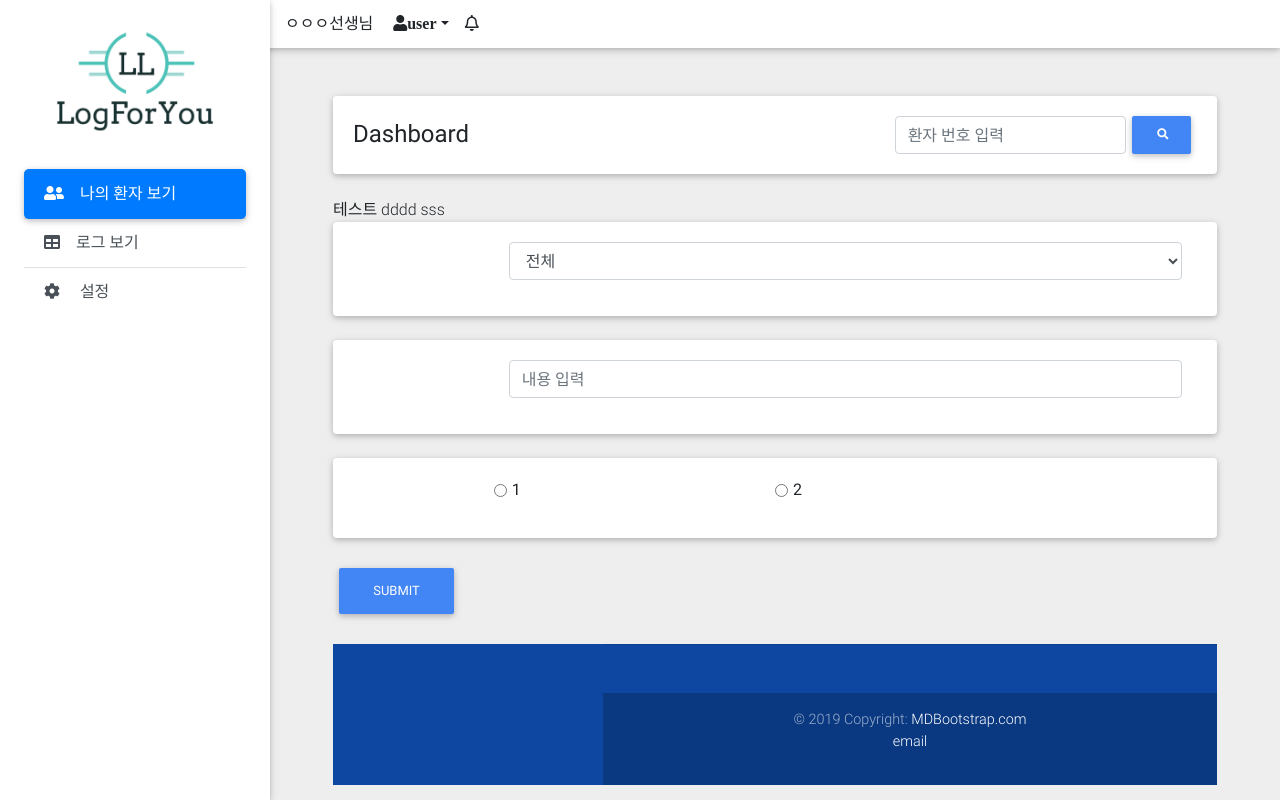
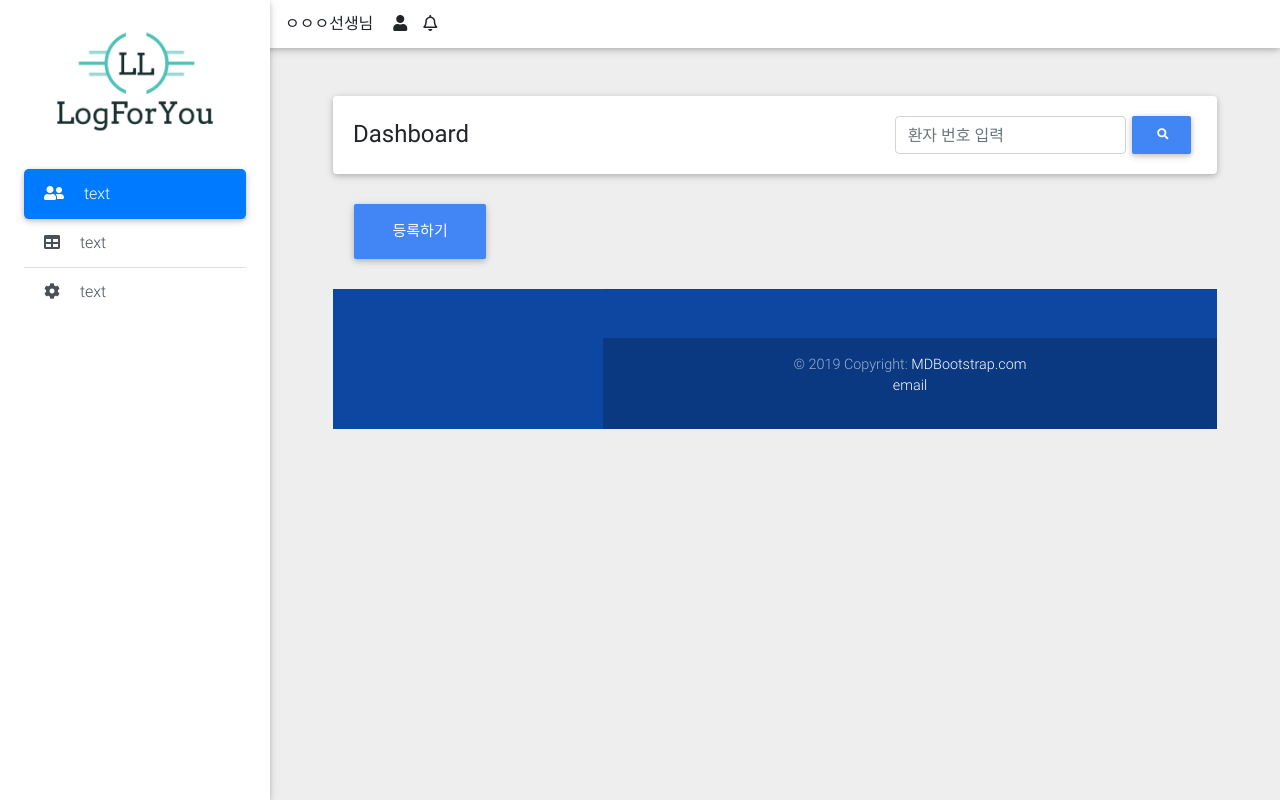
Before and after one commit to k156/LogForYou, a Python web app: template helloflask/templates/test.html in a window 1280 px wide. Run offline with Jinja, Linux system fonts and the light colour scheme; the template is opened without the code that fills it, so the values that code supplies are empty; some libraries are stand-ins or nearby versions.

Commit message:
modal for registering pat

```diff
--- a/helloflask/templates/application.html
+++ b/helloflask/templates/application.html
@@ -118,16 +118,16 @@ position:absolute;
       </a>
 
       <div class="list-group list-group-flush">
-          {% block sidebar1 %}
+
         <a href="#" class="list-group-item active waves-effect">
-            <i class="fas fa-user-friends mr-3"></i>나의 환자 보기 </a> {% endblock sidebar1 %}
-            {% block sidebar2 %}
+            <i class="fas fa-user-friends mr-3"></i>  {% block sidebar1 %} text{% endblock sidebar1 %}</a>
+
         <a href="#" class="list-group-item list-group-item-action waves-effect">
-           <i class="fas fa-table mr-3"></i>로그 보기</a>{% endblock sidebar2 %}
+           <i class="fas fa-table mr-3"></i>  {% block sidebar2 %}text{% endblock sidebar2 %}</a>
 
-        {% block sidebar3 %}
+
         <a href="#" class="list-group-item list-group-item-action waves-effect">
-            <i class="fas fa-cog mr-3"></i> 설정 </a> {% endblock sidebar3 %}
+            <i class="fas fa-cog mr-3"></i>        {% block sidebar3 %} text {% endblock sidebar3 %}</a>
 
         <!-- <a href="#" class="list-group-item list-group-item-action waves-effect">
           <i class="fas fa-map mr-3"></i>Maps</a>
@@ -172,6 +172,11 @@ position:absolute;
       </div>
       {% endblock heading %}
       <!-- Heading -->
+
+
+{% block badge %}
+
+{% endblock badge %}
 
 
       {% block body %}
--- /dev/null
+++ b/helloflask/templates/macro/register.html
@@ -0,0 +1,48 @@
+{% macro register() %}
+<style>
+    .modal-backdrop {
+  z-index: -1;
+}
+/* 임시로 모달 밖으로 꺼내 놓은 것. QQQ 제대로 바꾸기 */
+
+</style>
+<!-- The Modal -->
+<div class="modal" id="modal">
+    <div class="modal-dialog modal-dialog-scrollable">
+        <div class="modal-content">
+
+        <!-- Modal Header -->
+        <div class="modal-header">
+            <h1 class="modal-title">{% block heading %} 사용자 약관 동의 {% endblock heading %}</h1>
+            <button type="button" class="close" data-dismiss="modal">×</button>
+        </div>
+
+        <!-- Modal body -->
+        <div class="modal-body">
+
+            <h3>사용자 약관</h3>
+            <p>사용자 약관 내용 </p>
+        </div>
+
+        <!-- Modal footer -->
+        <div class="modal-footer">
+            <form action="">
+               <input type="checkbox" name="agree" value="agree"> 사용자 약관을 읽었으며, 동의합니다. </input>
+              </form>
+            <p3>저는:</3>
+            <!-- <div class="row">
+                <div class="column"> -->
+                    <button type="button" class = "btn btn-primary" onclick="alert('Hello world!')">의사입니다.</button>
+                <!-- </div>
+                <div class="column"> -->
+                    <form action="/sign_up.html">
+                    <button id= 'pat_sign_up' type="button" class = "btn btn-primary" onclick="loadSign_up()">환자입니다.</button>
+                    </form>
+                <!-- </div> -->
+        </div>
+
+        </div>
+    </div>
+</div>
+
+{% endmacro %}
--- a/helloflask/templates/main.html
+++ b/helloflask/templates/main.html
@@ -15,6 +15,11 @@
         </div>
 {% endblock box %}
 
+{% block sidebar1 %} 환자 보기 {% endblock sidebar1 %}
+    {% block sidebar2 %}로그 보기{% endblock sidebar2 %}
+
+{% block sidebar3 %} 설정 {% endblock sidebar3 %}
+
 
 {% block mypt %}나의 환자 리스트{% endblock mypt %}
 
--- a/helloflask/templates/test.html
+++ b/helloflask/templates/test.html
@@ -1,43 +1,17 @@
 {% extends "application.html" %}
-{% from "macro/test_form.html" import coloumn_range5, column_boolean, column_inputbox, test_call %}
+{% from "macro/register.html" import register %}
 
-{% block box %}
-        <i class="fas fa-user ml-3 dropdown-toggle" id="dropdownMenuButton" data-toggle="dropdown">user</i>
-        <div class="dropdown-menu" aria-labelledby="dropdownMenuButton">
-          <a class="dropdown-item" href="#">서브메뉴 1</a>
-          <a class="dropdown-item" href="#">서브메뉴 2</a>
-          <a class="dropdown-item" href="#">서브메뉴 3</a>
-        </div>
-{% endblock box %}
-<!--  QQQ log table에 인풋 -->
 
 {% block body %}
-<form action="" method="POST">
-{% set i = 0 %}
-{% if ucol %}
-  {% for ii in ucol %}
-    {{ii.col_type}}
-      {% if ii.col_type == 1 %}
-      {% set i = i + 1 %}
-        {{coloumn_range5(ii.col_name, i)}}
-      {% elif ii.col_type == 2 %}
-      {% set i = i + 1 %}
-        {{column_inputbox(ii.col_name, i)}}
-      {% elif ii.col_type == 3 %}
-      {% set i = i + 1 %}
-        {{column_boolean(ii.col_name, i)}}
-      {% endif %}
-  {% endfor %}
-{% endif %}
+{% endblock body %}
 
-{% call(x) test_call('테스트') %}
-  dddd {{x}}
-{% endcall %}
 
-{{coloumn_range5()}}
-{{column_inputbox()}}
-{{column_boolean()}}
-<!-- QQQ 버튼 중앙에 위치시키기  -->
-  <button type="submit" class="btn btn-primary">Submit</button>
-</form>
-{% endblock body %}
+
+<div class ="#modal"> {{register()}} </div>
+{% block badge %}
+<div class="col-12" id="modal">
+  <button type="button" class="btn btn-lg btn-primary" data-toggle="modal" data-target="#modal">
+      등록하기
+  </button>
+</div>
+{% endblock badge %}
```
